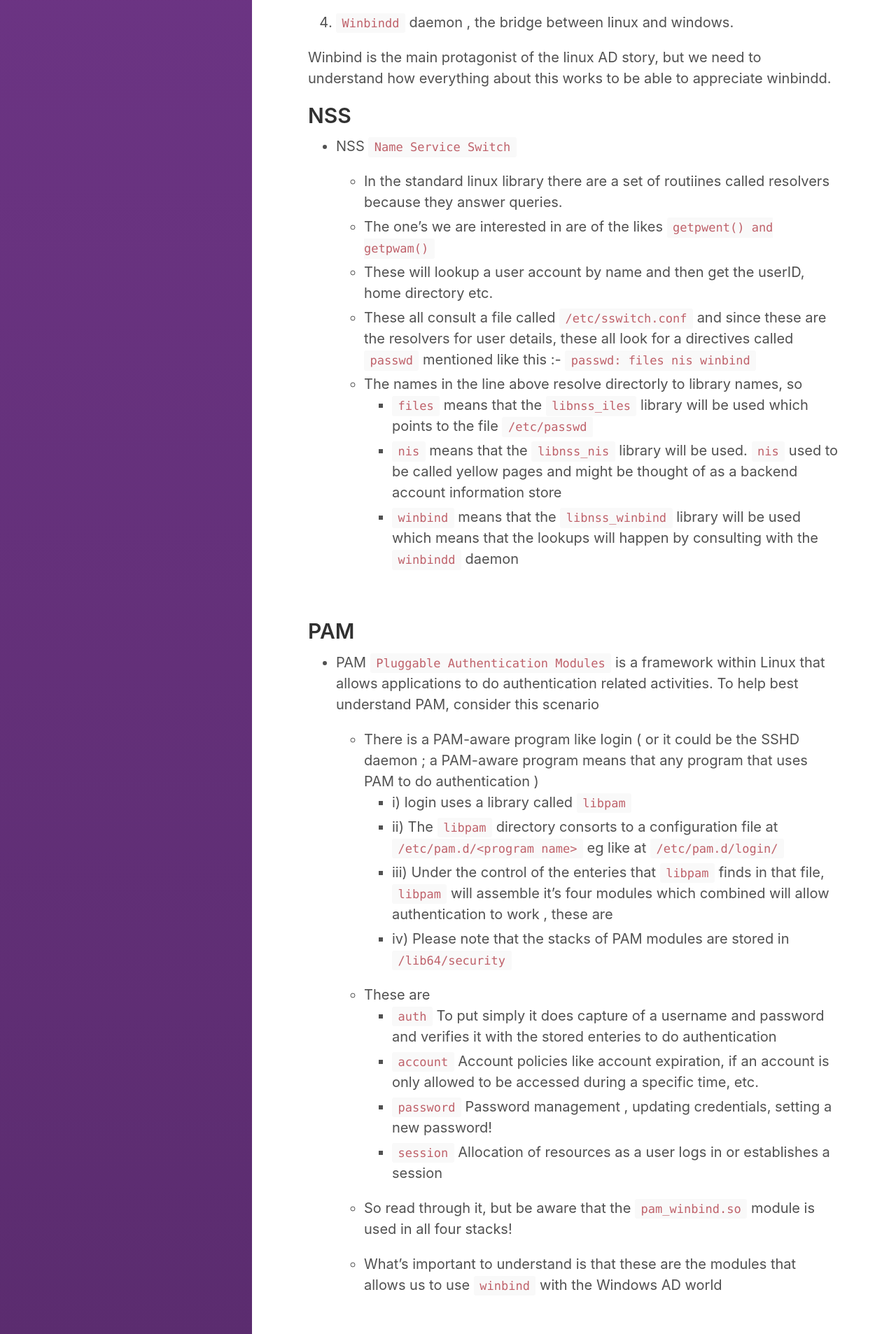
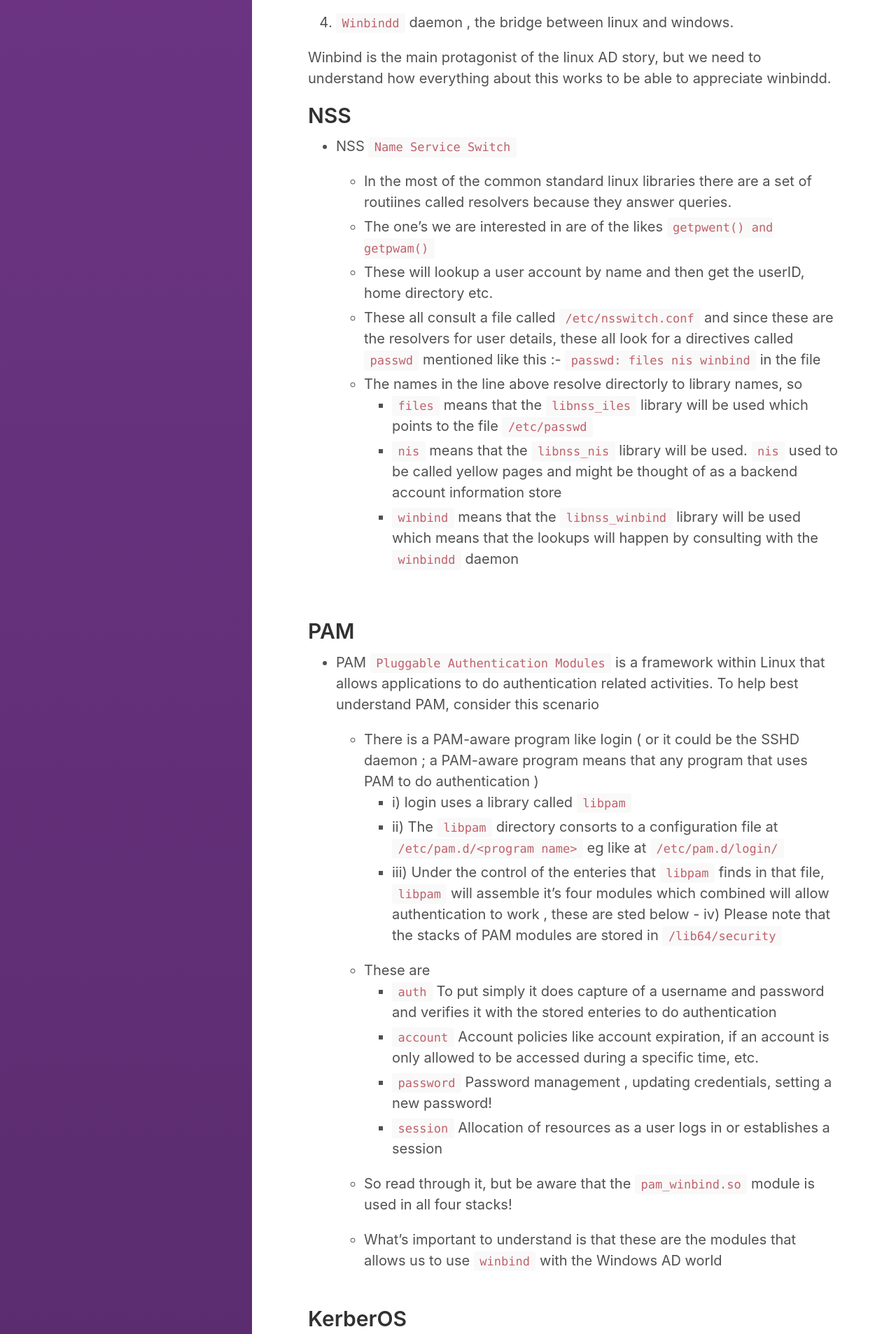
Before and after one commit to vishalbasra/vishalbasra.github.io, a Jekyll site: the page built from _posts/2017-08-21-Linux-as-a-Domain-Member.md, in a window 1280 px wide. Shown: the part 570-2477 px from the top of the page at 70% size. Built offline with Jekyll 4.4.1, drawn with Linux system fonts in a browser that asks for light colours; some of the changed text lies outside the part shown.

```diff
--- a/_posts/2017-08-21-Linux-as-a-Domain-Member.md
+++ b/_posts/2017-08-21-Linux-as-a-Domain-Member.md
@@ -35,10 +35,10 @@ Winbind is the main protagonist of the linux AD story, but we need to understand
 ## NSS
   -  NSS `Name Service Switch`
 
-      - In the standard linux library there are a set of routiines called resolvers because they answer queries.
+      - In the most of the common standard linux libraries there are a set of routiines called resolvers because they answer queries.
       - The one's we are interested in are of the likes `getpwent() and getpwam()`
       - These will lookup a user account by name and then get the userID, home directory etc.
-      - These all consult a file called `/etc/sswitch.conf` and since these are the resolvers for user details, these all look for a directives called `passwd` mentioned like this :- `passwd: files nis winbind`
+      - These all consult a file called `/etc/nsswitch.conf` and since these are the resolvers for user details, these all look for a directives called `passwd` mentioned like this :- `passwd: files nis winbind` in the file
       - The names in the line above resolve directorly to library names, so
         - `files` means that the `libnss_iles` library will be used which points to the file `/etc/passwd`
         - `nis` means that the  `libnss_nis`  library will be used. `nis` used to be called yellow pages and might be thought of as a backend account information store
@@ -54,7 +54,7 @@ Winbind is the main protagonist of the linux AD story, but we need to understand
     - i) login uses a library called `libpam`
     - ii) The `libpam` directory consorts to a configuration file at `/etc/pam.d/<program name>` eg like at `/etc/pam.d/login/`
     - iii) Under the control of the enteries that `libpam` finds in that file, `libpam` will assemble it's four modules which combined will allow authentication to work , these are
-    - iv) Please note that the stacks of PAM modules are stored in `/lib64/security`
+ sted below   - iv) Please note that the stacks of PAM modules are stored in `/lib64/security`
 
      - These are
        - `auth`
```
Also changed, not shown: other parts of _posts/2017-08-21-Linux-as-a-Domain-Member.md (+12 -11 lines).
